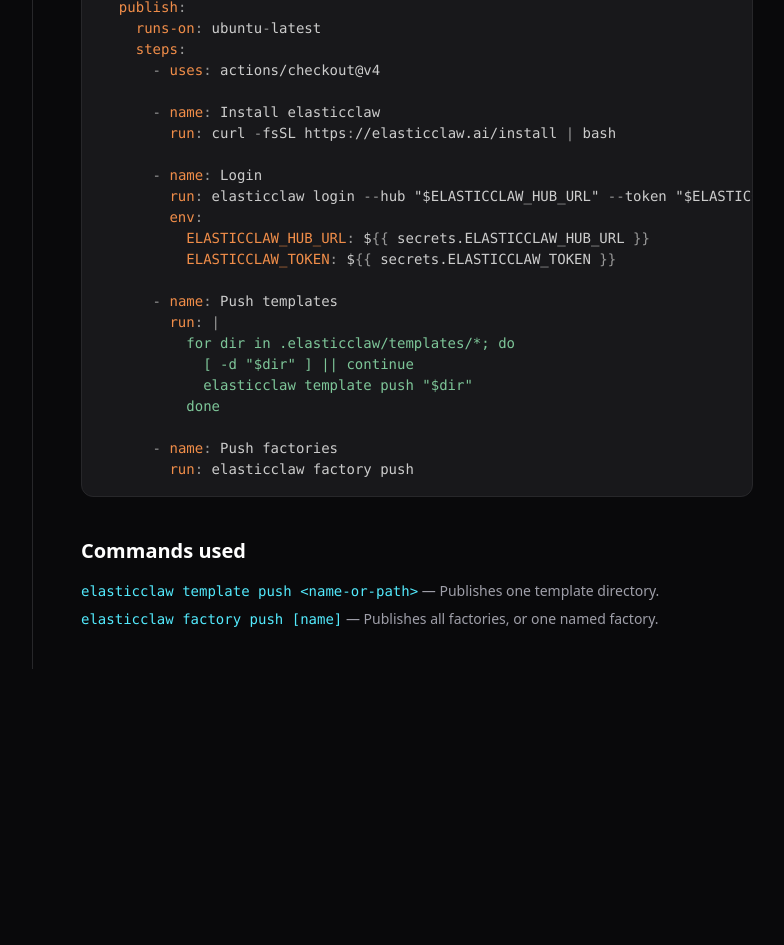
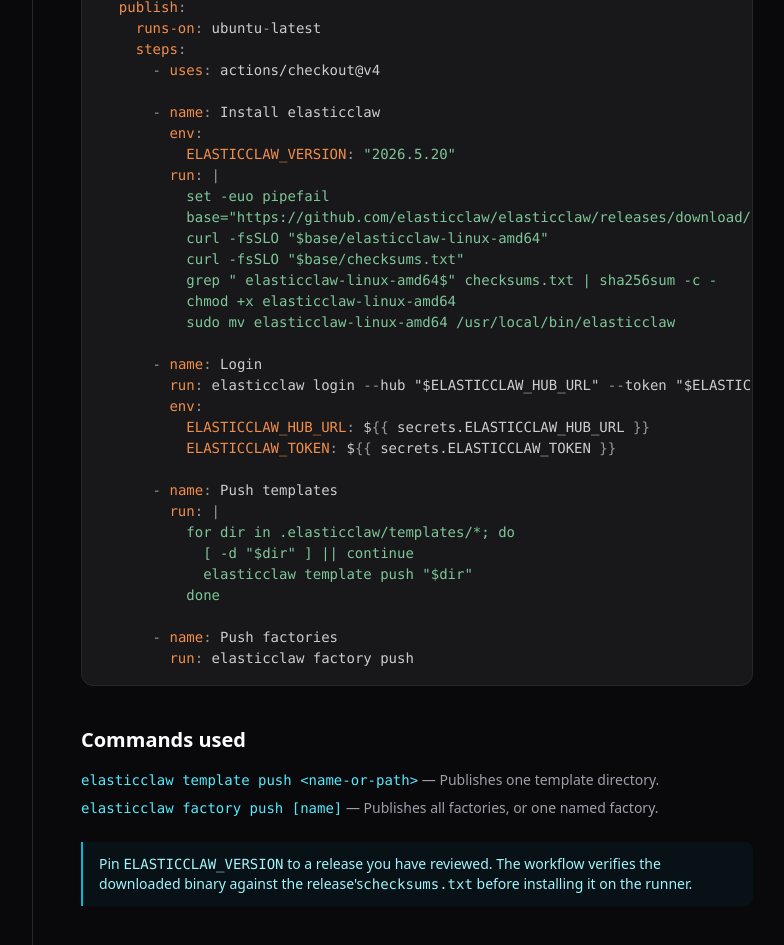
Before and after one commit to elasticclaw/elasticclaw.ai, a Next.js app: page /docs/github-actions in a window 1280 px wide. Shown: the part 1280-2225 px from the top of the page, without its empty margins (207-991 px from the left). Before the commit the page ends 1949 px from the top, so only its background shows below. Built offline with nearby package versions, Linux system fonts and the light colour scheme.

Commit message:
Address Greptile docs review

```diff
--- a/src/app/docs/cli-reference/page.tsx
+++ b/src/app/docs/cli-reference/page.tsx
@@ -121,7 +121,7 @@
       <Section id="factory" title="elasticclaw factory">
         <p>Manage factories.</p>
         <CodeBlock lang="bash">{`elasticclaw factory create --name my-factory --integration linear
-elasticclaw factory create --name bugfix-bot --integration github  # scaffolds github-issues
+elasticclaw factory create --name bugfix-bot --integration github-issues
 elasticclaw factory push                   # push all factories to hub
 elasticclaw factory push my-factory        # push specific factory
 elasticclaw factory list                   # list factories on hub
--- a/src/app/docs/github-actions/page.tsx
+++ b/src/app/docs/github-actions/page.tsx
@@ -51,7 +51,16 @@
       - uses: actions/checkout@v4
 
       - name: Install elasticclaw
-        run: curl -fsSL https://elasticclaw.ai/install | bash
+        env:
+          ELASTICCLAW_VERSION: "2026.5.20"
+        run: |
+          set -euo pipefail
+          base="https://github.com/elasticclaw/elasticclaw/releases/download/$ELASTICCLAW_VERSION"
+          curl -fsSLO "$base/elasticclaw-linux-amd64"
+          curl -fsSLO "$base/checksums.txt"
+          grep " elasticclaw-linux-amd64$" checksums.txt | sha256sum -c -
+          chmod +x elasticclaw-linux-amd64
+          sudo mv elasticclaw-linux-amd64 /usr/local/bin/elasticclaw
 
       - name: Login
         run: elasticclaw login --hub "$ELASTICCLAW_HUB_URL" --token "$ELASTICCLAW_TOKEN"
@@ -76,6 +85,12 @@
           <p><code className="text-cyan-300">elasticclaw factory push [name]</code> — Publishes all factories, or one named factory.</p>
         </div>
       </Section>
+
+      <Note>
+        Pin <code>ELASTICCLAW_VERSION</code> to a release you have reviewed.
+        The workflow verifies the downloaded binary against the release&apos;s
+        <code>checksums.txt</code> before installing it on the runner.
+      </Note>
     </DocsPage>
   );
 }
--- a/src/app/docs/github-issues/page.tsx
+++ b/src/app/docs/github-issues/page.tsx
@@ -38,11 +38,10 @@
       </Section>
 
       <Section title="2. Create a factory">
-        <CodeBlock lang="bash">{`elasticclaw factory create --name bugfix-bot --integration github`}</CodeBlock>
+        <CodeBlock lang="bash">{`elasticclaw factory create --name bugfix-bot --integration github-issues`}</CodeBlock>
         <p className="text-sm text-zinc-400 mt-2">
-          The CLI scaffolds a <code>github-issues</code> factory. Edit the
-          generated <code>factory.yaml</code> for your organization, labels, and
-          template:
+          Edit the generated <code>factory.yaml</code> for your organization,
+          labels, and template:
         </p>
         <CodeBlock lang="yaml">{`# .elasticclaw/factories/bugfix-bot/factory.yaml
 name: bugfix-bot
```
